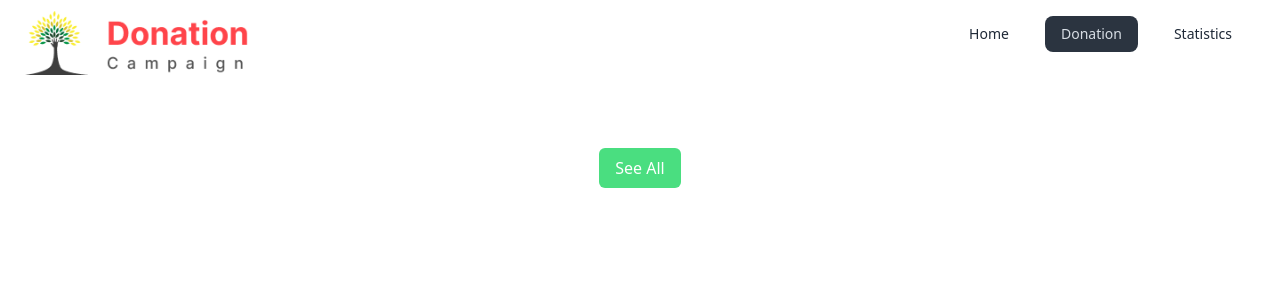
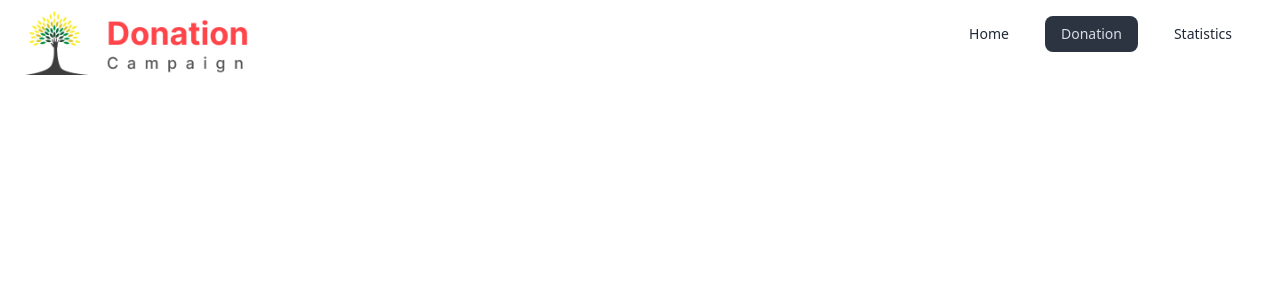
Before and after one commit to sowmik-sec/donation-campaign, a React (Vite) app: page /donation in a window 1280 px wide. Shown: the top 300 px of the page. Built offline with nearby package versions, Linux system fonts and the light colour scheme.

Commit message:
fix button showing

```diff
--- a/src/components/Donation/Donation.jsx
+++ b/src/components/Donation/Donation.jsx
@@ -18,12 +18,14 @@ function Donation() {
       <div
         className={`text-center mt-10 ${showItems > 4 ? "hidden" : "block"}`}
       >
+        {donations.length > 4 && (
           <button
             onClick={handleShowAll}
             className="text-white bg-green-400 px-4 py-2 rounded-md"
           >
             See All
           </button>
+        )}
       </div>
     </div>
   );
```
Lines whose indentation alone changed are shown as unchanged.
